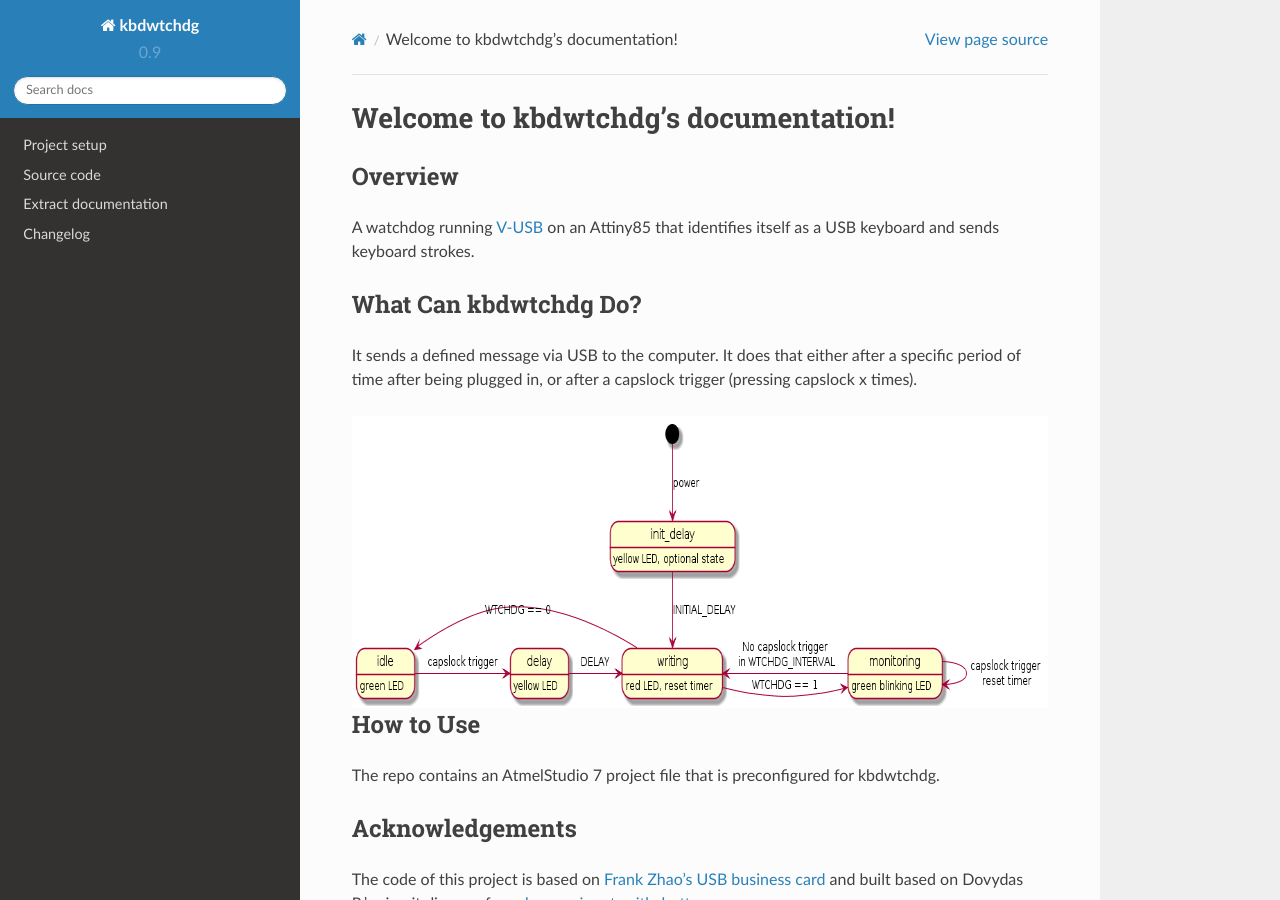
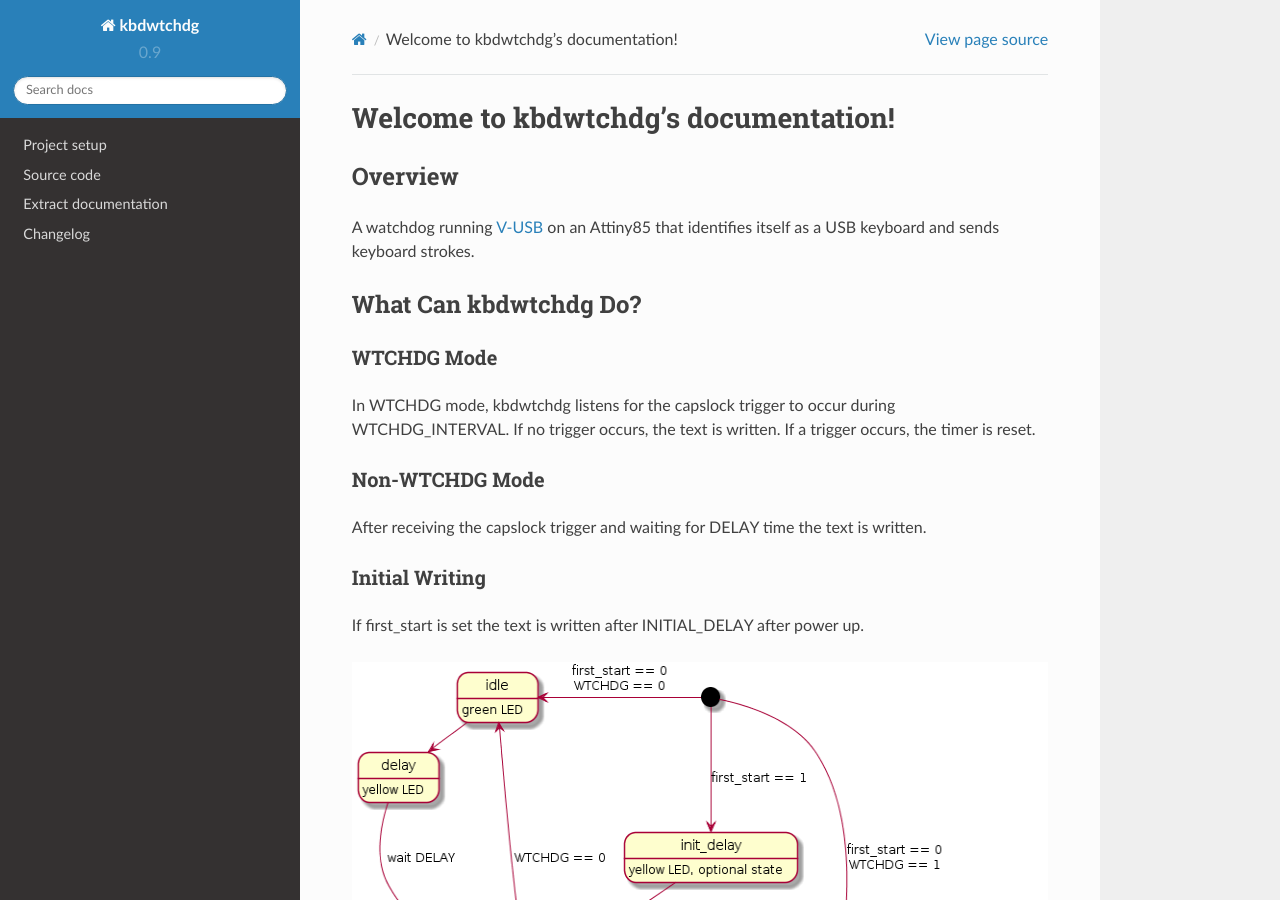
Before and after one commit to 7enderhead/kbdwtchdg, a Sphinx documentation site: the page built from doc/index.rst, in a window 1280 px wide and 900 px high. Built offline with Sphinx 7.4.7 and the Read the Docs theme 2.0.0, drawn with Linux system fonts in a browser that asks for light colours.

Commit message:
Added WTCHDG mode in documentation, updated state diagram

```diff
--- a/doc/index.rst
+++ b/doc/index.rst
@@ -9,8 +9,21 @@ A watchdog running `V-USB <http://www.obdev.at/vusb/>`_ on an Attiny85 that iden
 What Can kbdwtchdg Do?
 ----------------------
 
-It sends a defined message via USB to the computer. It does that either after a specific period of time after being plugged in,
-or after a capslock trigger (pressing capslock x times).
+WTCHDG Mode
+^^^^^^^^^^^
+
+In WTCHDG mode, kbdwtchdg listens for the capslock trigger to occur during WTCHDG_INTERVAL. If no trigger occurs, the text is written.
+If a trigger occurs, the timer is reset.
+
+Non-WTCHDG Mode
+^^^^^^^^^^^^^^^
+
+After receiving the capslock trigger and waiting for DELAY time the text is written.
+
+Initial Writing
+^^^^^^^^^^^^^^^
+
+If first_start is set the text is written after INITIAL_DELAY after power up.
 
 .. image:: ../images/StateDiagram.png
    :scale: 100%
```
Also changed, not shown: README.md (+13 -2 lines), images/StateDiagram.png, 1 other file.
